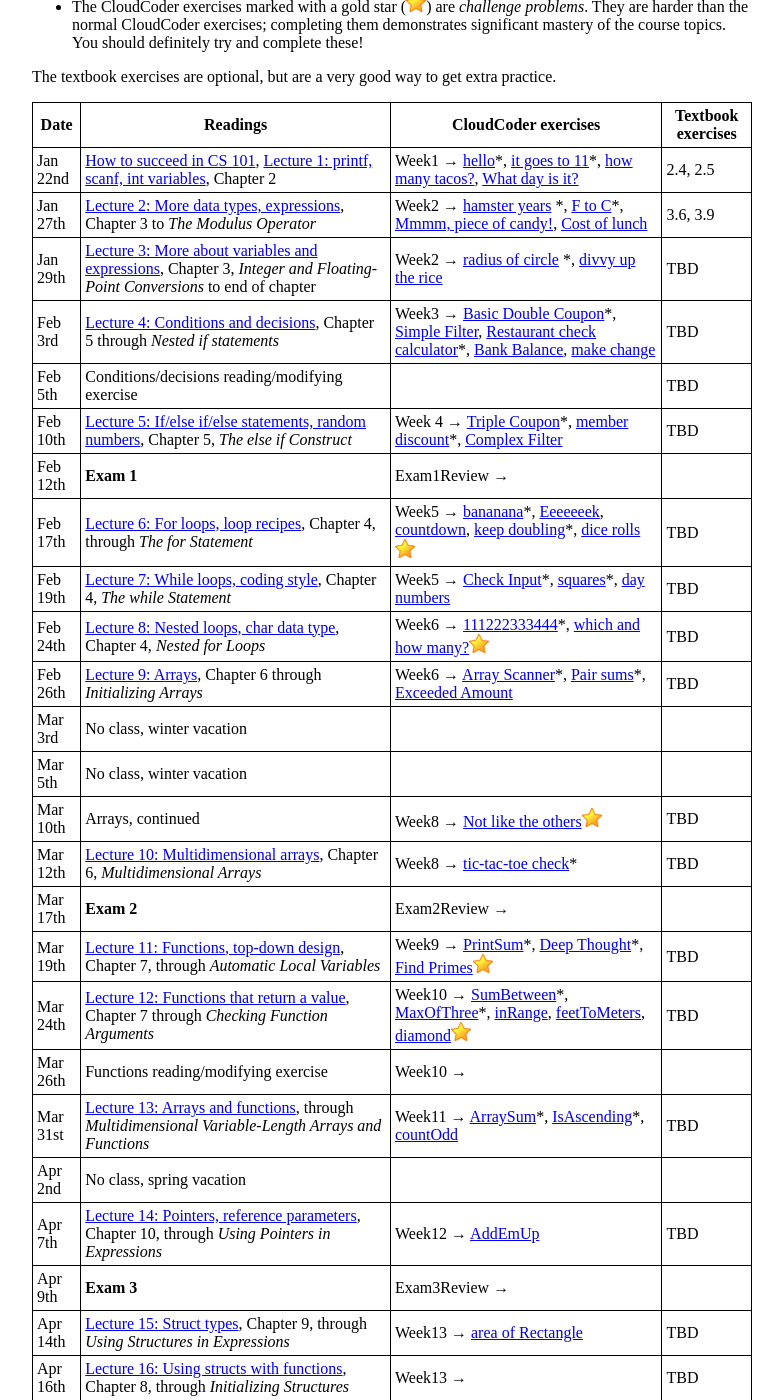
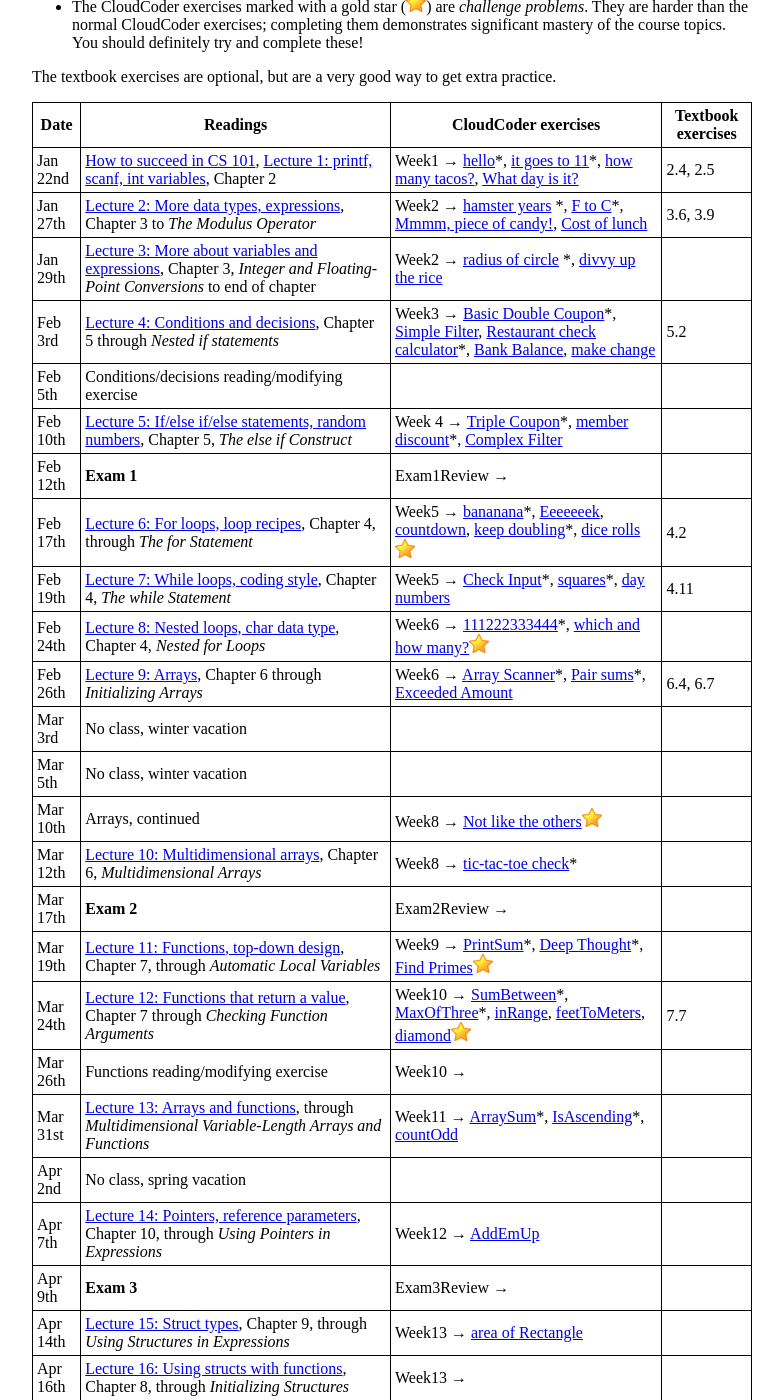
Before and after one commit to ycpcs/cs101-spring2015, a Jekyll site: the page built from schedule.md, in a window 1280 px wide and 1400 px high, scrolled down 228 px. Shown: the whole window, without its empty margins (248-1031 px from the left). Built offline with Jekyll 4.4.1, drawn with Linux system fonts in a browser that asks for light colours; Markdown is read by kramdown in place of the engine named in the settings.

Commit message:
textbook exercises

```diff
--- a/schedule.md
+++ b/schedule.md
@@ -16,32 +16,32 @@ Date | Readings | CloudCoder exercises | Textbook exercises
 ---- | -------- | -------------------- | ------------------
 Jan 22nd | [How to succeed in CS 101](success.html), [Lecture 1: printf, scanf, int variables](lectures/lecture01.html), Chapter 2 | Week1 &rarr; [hello](https://cs.ycp.edu/cloudcoder/#exercise?c=8,p=202)\*, [it goes to 11](https://cs.ycp.edu/cloudcoder/#exercise?c=8,p=203)\*, [how many tacos?](https://cs.ycp.edu/cloudcoder/#exercise?c=8,p=204), [What day is it?](https://cs.ycp.edu/cloudcoder/#exercise?c=8,p=205) | 2.4, 2.5
 Jan 27th | [Lecture 2: More data types, expressions](lectures/lecture02.html), Chapter 3 to *The Modulus Operator* | Week2 &rarr; [hamster years](https://cs.ycp.edu/cloudcoder/#exercise?c=8,p=206) \*, [F to C](https://cs.ycp.edu/cloudcoder/#exercise?c=8,p=207)\*, [Mmmm, piece of candy!](https://cs.ycp.edu/cloudcoder/#exercise?c=8,p=208), [Cost of lunch](https://cs.ycp.edu/cloudcoder/#exercise?c=8,p=209) | 3.6, 3.9
-Jan 29th | [Lecture 3: More about variables and expressions](lectures/lecture03.html), Chapter 3, *Integer and Floating-Point Conversions* to end of chapter | Week2 &rarr; [radius of circle](https://cs.ycp.edu/cloudcoder/#exercise?c=8,p=210) \*, [divvy up the rice](https://cs.ycp.edu/cloudcoder/#exercise?c=8,p=211) | TBD
-Feb 3rd | [Lecture 4: Conditions and decisions](lectures/lecture04.html), Chapter 5 through *Nested if statements* | Week3 &rarr; [Basic Double Coupon](https://cs.ycp.edu/cloudcoder/#exercise?c=8,p=212)\*, [Simple Filter](https://cs.ycp.edu/cloudcoder/#exercise?c=8,p=213), [Restaurant check calculator](https://cs.ycp.edu/cloudcoder/#exercise?c=8,p=215)\*, [Bank Balance](https://cs.ycp.edu/cloudcoder/#exercise?c=8,p=214), [make change](https://cs.ycp.edu/cloudcoder/#exercise?c=8,p=249) | TBD
-Feb 5th | Conditions/decisions reading/modifying exercise | &nbsp; | TBD
-Feb 10th | [Lecture 5: If/else if/else statements, random numbers](lectures/lecture05.html), Chapter 5, *The else if Construct* | Week 4 &rarr; [Triple Coupon](https://cs.ycp.edu/cloudcoder/#exercise?c=8,p=216)\*, [member discount](https://cs.ycp.edu/cloudcoder/#exercise?c=8,p=217)\*, [Complex Filter](https://cs.ycp.edu/cloudcoder/#exercise?c=8,p=218) | TBD
+Jan 29th | [Lecture 3: More about variables and expressions](lectures/lecture03.html), Chapter 3, *Integer and Floating-Point Conversions* to end of chapter | Week2 &rarr; [radius of circle](https://cs.ycp.edu/cloudcoder/#exercise?c=8,p=210) \*, [divvy up the rice](https://cs.ycp.edu/cloudcoder/#exercise?c=8,p=211) |
+Feb 3rd | [Lecture 4: Conditions and decisions](lectures/lecture04.html), Chapter 5 through *Nested if statements* | Week3 &rarr; [Basic Double Coupon](https://cs.ycp.edu/cloudcoder/#exercise?c=8,p=212)\*, [Simple Filter](https://cs.ycp.edu/cloudcoder/#exercise?c=8,p=213), [Restaurant check calculator](https://cs.ycp.edu/cloudcoder/#exercise?c=8,p=215)\*, [Bank Balance](https://cs.ycp.edu/cloudcoder/#exercise?c=8,p=214), [make change](https://cs.ycp.edu/cloudcoder/#exercise?c=8,p=249) | 5.2
+Feb 5th | Conditions/decisions reading/modifying exercise | &nbsp; |
+Feb 10th | [Lecture 5: If/else if/else statements, random numbers](lectures/lecture05.html), Chapter 5, *The else if Construct* | Week 4 &rarr; [Triple Coupon](https://cs.ycp.edu/cloudcoder/#exercise?c=8,p=216)\*, [member discount](https://cs.ycp.edu/cloudcoder/#exercise?c=8,p=217)\*, [Complex Filter](https://cs.ycp.edu/cloudcoder/#exercise?c=8,p=218) |
 Feb 12th | **Exam 1** | Exam1Review &rarr;
-Feb 17th | [Lecture 6: For loops, loop recipes](lectures/lecture06.html), Chapter 4, through *The for Statement* | Week5 &rarr; [bananana](https://cs.ycp.edu/cloudcoder/#exercise?c=8,p=219)\*, [Eeeeeeek](https://cs.ycp.edu/cloudcoder/#exercise?c=8,p=248), [countdown](https://cs.ycp.edu/cloudcoder/#exercise?c=8,p=220), [keep doubling](https://cs.ycp.edu/cloudcoder/#exercise?c=8,p=221)\*, [dice rolls](https://cs.ycp.edu/cloudcoder/#exercise?c=8,p=250)![gold star](img/goldstar-tiny.png) | TBD
-Feb 19th | [Lecture 7: While loops, coding style](lectures/lecture07.html), Chapter 4, *The while Statement* | Week5 &rarr; [Check Input](https://cs.ycp.edu/cloudcoder/#exercise?c=8,p=222)\*, [squares](https://cs.ycp.edu/cloudcoder/#exercise?c=8,p=223)\*, [day numbers](https://cs.ycp.edu/cloudcoder/#exercise?c=8,p=224) | TBD
-Feb 24th | [Lecture 8: Nested loops, char data type](lectures/lecture08.html), Chapter 4, *Nested for Loops* | Week6 &rarr; [111222333444](https://cs.ycp.edu/cloudcoder/#exercise?c=8,p=225)\*, [which and how many?](https://cs.ycp.edu/cloudcoder/#exercise?c=8,p=226)![gold star](img/goldstar-tiny.png) | TBD
-Feb 26th | [Lecture 9: Arrays](lectures/lecture09.html), Chapter 6 through *Initializing Arrays* | Week6 &rarr; [Array Scanner](https://cs.ycp.edu/cloudcoder/#exercise?c=8,p=227)\*, [Pair sums](https://cs.ycp.edu/cloudcoder/#exercise?c=8,p=228)\*, [Exceeded Amount](https://cs.ycp.edu/cloudcoder/#exercise?c=8,p=229) | TBD
+Feb 17th | [Lecture 6: For loops, loop recipes](lectures/lecture06.html), Chapter 4, through *The for Statement* | Week5 &rarr; [bananana](https://cs.ycp.edu/cloudcoder/#exercise?c=8,p=219)\*, [Eeeeeeek](https://cs.ycp.edu/cloudcoder/#exercise?c=8,p=248), [countdown](https://cs.ycp.edu/cloudcoder/#exercise?c=8,p=220), [keep doubling](https://cs.ycp.edu/cloudcoder/#exercise?c=8,p=221)\*, [dice rolls](https://cs.ycp.edu/cloudcoder/#exercise?c=8,p=250)![gold star](img/goldstar-tiny.png) | 4.2
+Feb 19th | [Lecture 7: While loops, coding style](lectures/lecture07.html), Chapter 4, *The while Statement* | Week5 &rarr; [Check Input](https://cs.ycp.edu/cloudcoder/#exercise?c=8,p=222)\*, [squares](https://cs.ycp.edu/cloudcoder/#exercise?c=8,p=223)\*, [day numbers](https://cs.ycp.edu/cloudcoder/#exercise?c=8,p=224) | 4.11
+Feb 24th | [Lecture 8: Nested loops, char data type](lectures/lecture08.html), Chapter 4, *Nested for Loops* | Week6 &rarr; [111222333444](https://cs.ycp.edu/cloudcoder/#exercise?c=8,p=225)\*, [which and how many?](https://cs.ycp.edu/cloudcoder/#exercise?c=8,p=226)![gold star](img/goldstar-tiny.png) |
+Feb 26th | [Lecture 9: Arrays](lectures/lecture09.html), Chapter 6 through *Initializing Arrays* | Week6 &rarr; [Array Scanner](https://cs.ycp.edu/cloudcoder/#exercise?c=8,p=227)\*, [Pair sums](https://cs.ycp.edu/cloudcoder/#exercise?c=8,p=228)\*, [Exceeded Amount](https://cs.ycp.edu/cloudcoder/#exercise?c=8,p=229) | 6.4, 6.7
 Mar 3rd | No class, winter vacation | &nbsp; | &nbsp;
 Mar 5th | No class, winter vacation | &nbsp; | &nbsp;
-Mar 10th | Arrays, continued | Week8 &rarr; [Not like the others](https://cs.ycp.edu/cloudcoder/#exercise?c=8,p=230)![gold star](img/goldstar-tiny.png) | TBD
-Mar 12th | [Lecture 10: Multidimensional arrays](lectures/lecture10.html), Chapter 6, *Multidimensional Arrays* | Week8 &rarr; [tic-tac-toe check](https://cs.ycp.edu/cloudcoder/#exercise?c=8,p=258)\* | TBD
+Mar 10th | Arrays, continued | Week8 &rarr; [Not like the others](https://cs.ycp.edu/cloudcoder/#exercise?c=8,p=230)![gold star](img/goldstar-tiny.png) |
+Mar 12th | [Lecture 10: Multidimensional arrays](lectures/lecture10.html), Chapter 6, *Multidimensional Arrays* | Week8 &rarr; [tic-tac-toe check](https://cs.ycp.edu/cloudcoder/#exercise?c=8,p=258)\* |
 Mar 17th | **Exam 2** | Exam2Review &rarr;
-Mar 19th | [Lecture 11: Functions, top-down design](lectures/lecture11.html), Chapter 7, through *Automatic Local Variables* | Week9 &rarr;  [PrintSum](https://cs.ycp.edu/cloudcoder/#exercise?c=8,p=231)\*, [Deep Thought](https://cs.ycp.edu/cloudcoder/#exercise?c=8,p=232)\*, [Find Primes](https://cs.ycp.edu/cloudcoder/#exercise?c=8,p=233)![gold star](img/goldstar-tiny.png) | TBD
-Mar 24th | [Lecture 12: Functions that return a value](lectures/lecture12.html), Chapter 7 through *Checking Function Arguments* | Week10 &rarr; [SumBetween](https://cs.ycp.edu/cloudcoder/#exercise?c=8,p=237)\*, [MaxOfThree](https://cs.ycp.edu/cloudcoder/#exercise?c=8,p=238)\*, [inRange](https://cs.ycp.edu/cloudcoder/#exercise?c=8,p=256), [feetToMeters](https://cs.ycp.edu/cloudcoder/#exercise?c=8,p=255), [diamond](https://cs.ycp.edu/cloudcoder/#exercise?c=8,p=257)![gold star](img/goldstar-tiny.png) | TBD
+Mar 19th | [Lecture 11: Functions, top-down design](lectures/lecture11.html), Chapter 7, through *Automatic Local Variables* | Week9 &rarr;  [PrintSum](https://cs.ycp.edu/cloudcoder/#exercise?c=8,p=231)\*, [Deep Thought](https://cs.ycp.edu/cloudcoder/#exercise?c=8,p=232)\*, [Find Primes](https://cs.ycp.edu/cloudcoder/#exercise?c=8,p=233)![gold star](img/goldstar-tiny.png) |
+Mar 24th | [Lecture 12: Functions that return a value](lectures/lecture12.html), Chapter 7 through *Checking Function Arguments* | Week10 &rarr; [SumBetween](https://cs.ycp.edu/cloudcoder/#exercise?c=8,p=237)\*, [MaxOfThree](https://cs.ycp.edu/cloudcoder/#exercise?c=8,p=238)\*, [inRange](https://cs.ycp.edu/cloudcoder/#exercise?c=8,p=256), [feetToMeters](https://cs.ycp.edu/cloudcoder/#exercise?c=8,p=255), [diamond](https://cs.ycp.edu/cloudcoder/#exercise?c=8,p=257)![gold star](img/goldstar-tiny.png) | 7.7
 Mar 26th | Functions reading/modifying exercise | Week10 &rarr; | &nbsp;
-Mar 31st | [Lecture 13: Arrays and functions](lectures/lecture13.html), through *Multidimensional Variable-Length Arrays and Functions* | Week11 &rarr; [ArraySum](https://cs.ycp.edu/cloudcoder/#exercise?c=8,p=234)\*, [IsAscending](https://cs.ycp.edu/cloudcoder/#exercise?c=8,p=236)\*, [countOdd](https://cs.ycp.edu/cloudcoder/#exercise?c=8,p=235) | TBD
+Mar 31st | [Lecture 13: Arrays and functions](lectures/lecture13.html), through *Multidimensional Variable-Length Arrays and Functions* | Week11 &rarr; [ArraySum](https://cs.ycp.edu/cloudcoder/#exercise?c=8,p=234)\*, [IsAscending](https://cs.ycp.edu/cloudcoder/#exercise?c=8,p=236)\*, [countOdd](https://cs.ycp.edu/cloudcoder/#exercise?c=8,p=235) |
 Apr 2nd | No class, spring vacation | &nbsp; | &nbsp;
-Apr 7th | [Lecture 14: Pointers, reference parameters](lectures/lecture14.html), Chapter 10, through *Using Pointers in Expressions* | Week12 &rarr; [AddEmUp](https://cs.ycp.edu/cloudcoder/#exercise?c=8,p=239) | TBD
+Apr 7th | [Lecture 14: Pointers, reference parameters](lectures/lecture14.html), Chapter 10, through *Using Pointers in Expressions* | Week12 &rarr; [AddEmUp](https://cs.ycp.edu/cloudcoder/#exercise?c=8,p=239) |
 Apr 9th | **Exam 3** | Exam3Review &rarr; | &nbsp;
-Apr 14th | [Lecture 15: Struct types](lectures/lecture15.html), Chapter 9, through *Using Structures in Expressions* | Week13 &rarr; [area of Rectangle](https://cs.ycp.edu/cloudcoder/#exercise?c=8,p=240) | TBD
-Apr 16th | [Lecture 16: Using structs with functions](lectures/lecture16.html), Chapter 8, through *Initializing Structures* | Week13 &rarr; | TBD
-Apr 21st | [Lecture 17: Pointers to structures](lectures/lecture17.html), Chapter 10, *Working with Pointers and Structures* | Week14 &rarr; | TBD
-Apr 23rd | [Lecture 18: Composition](lectures/lecture18.html), Chapter 8, *Structures containing Structures* and *Structures containing Arrays* | Week14 &rarr; | TBD
-Apr 28th | [Lecture 19: Arrays of structures](lectures/lecture19.html), Chapter 8, *Arrays of Structures* | Week15 &rarr; | TBD
+Apr 14th | [Lecture 15: Struct types](lectures/lecture15.html), Chapter 9, through *Using Structures in Expressions* | Week13 &rarr; [area of Rectangle](https://cs.ycp.edu/cloudcoder/#exercise?c=8,p=240) |
+Apr 16th | [Lecture 16: Using structs with functions](lectures/lecture16.html), Chapter 8, through *Initializing Structures* | Week13 &rarr; |
+Apr 21st | [Lecture 17: Pointers to structures](lectures/lecture17.html), Chapter 10, *Working with Pointers and Structures* | Week14 &rarr; |
+Apr 23rd | [Lecture 18: Composition](lectures/lecture18.html), Chapter 8, *Structures containing Structures* and *Structures containing Arrays* | Week14 &rarr; |
+Apr 28th | [Lecture 19: Arrays of structures](lectures/lecture19.html), Chapter 8, *Arrays of Structures* | Week15 &rarr; |
 Apr 30th | TBA | Week15 &rarr; | &nbsp;
 May 5th | TBA | Week16 &rarr; | &nbsp;
 May 7th | **Exam 4** | Exam4Review &rarr; | &nbsp;
```
